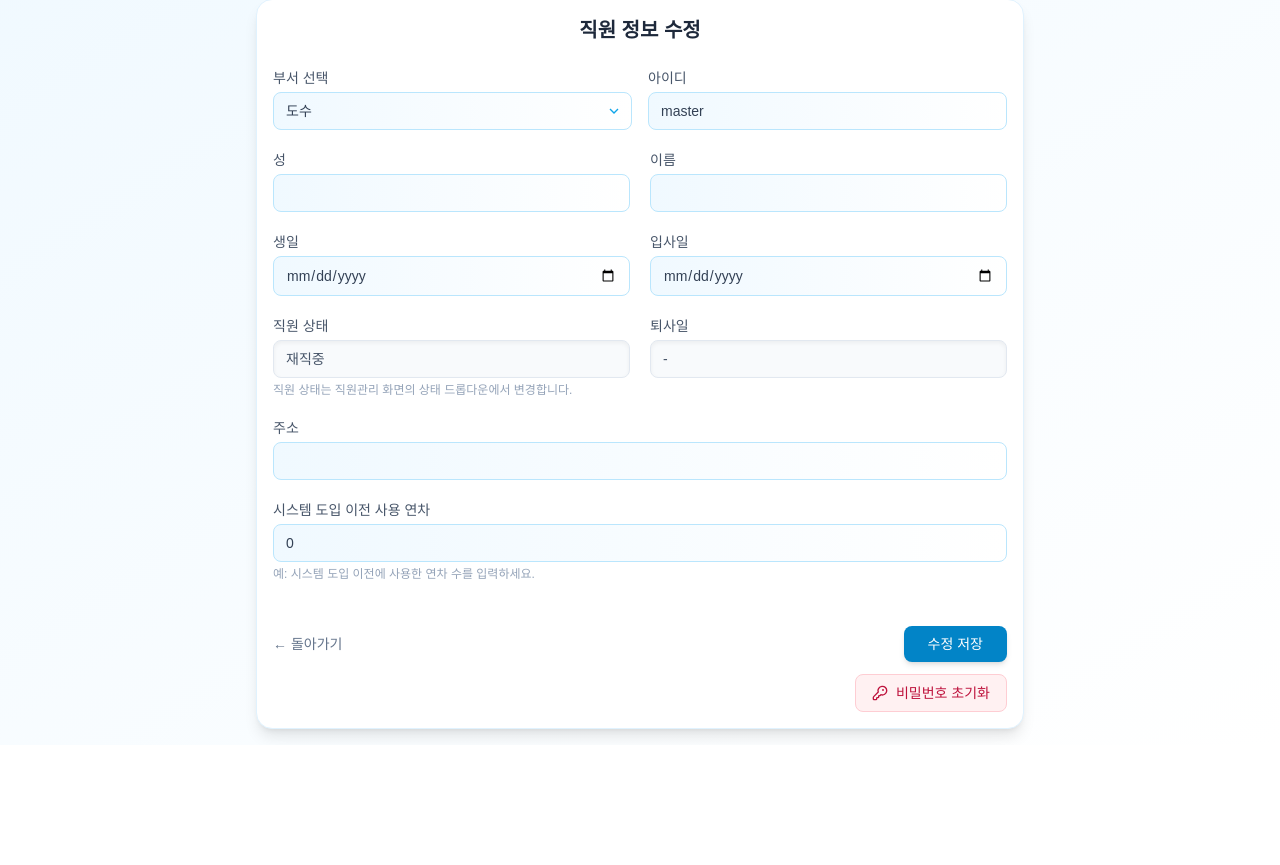
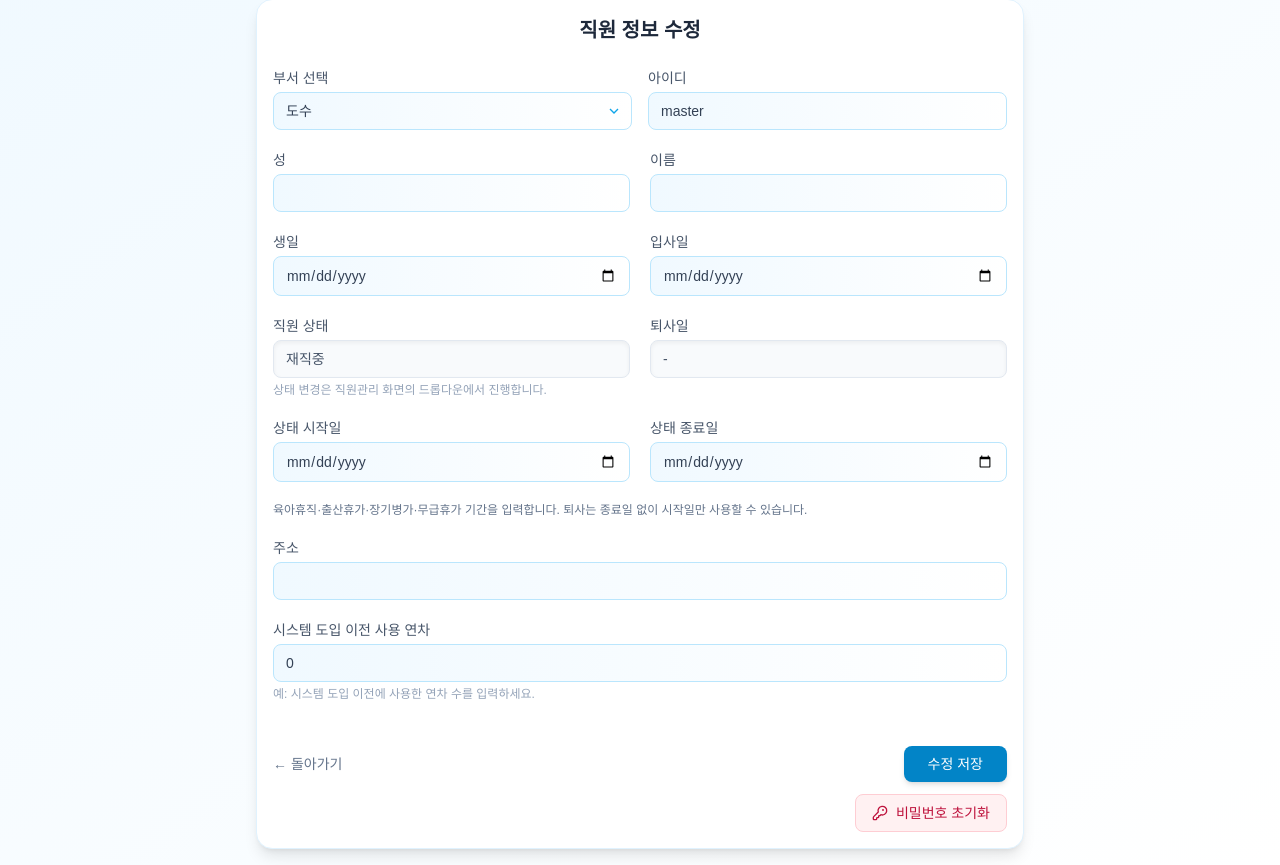
Before and after one commit to wjswk28/gaja_vacation_system, a Flask app: page /employee/edit/1 in a window 1280 px wide. Shown: the part 73-938 px from the top of the page. Before the commit the page ends 814 px from the top, so only its background shows below. Run offline with Flask 3, Linux system fonts and the light colour scheme; a user stored in the database is signed in; some libraries are stand-ins or nearby versions.

Commit message:
Update edit_employee.html

```diff
--- a/app/templates/edit_employee.html
+++ b/app/templates/edit_employee.html
@@ -84,18 +84,20 @@
              class="w-full border border-sky-200 bg-gradient-to-r from-sky-50 to-white rounded-lg px-3 py-2 text-sm focus:ring-2 focus:ring-sky-400 focus:border-sky-400 transition" required>
     </div>
 
-    <!-- ✅ 직원 상태: 직원관리 테이블에서만 변경 -->
+    <!-- ✅ 현재 직원 상태 -->
     <div>
       <label class="block text-sm font-medium text-slate-600 mb-1">
         직원 상태
       </label>
+
       <input type="text"
             value="{{ employee.employment_status or '재직중' }}"
             disabled
             class="w-full border border-slate-200 rounded-lg px-3 py-2
                     text-sm bg-slate-50 text-slate-600 shadow-inner">
+
       <p class="text-xs text-slate-400 mt-1">
-        직원 상태는 직원관리 화면의 상태 드롭다운에서 변경합니다.
+        상태 변경은 직원관리 화면의 드롭다운에서 진행합니다.
       </p>
     </div>
 
@@ -104,12 +106,54 @@
       <label class="block text-sm font-medium text-slate-600 mb-1">
         퇴사일
       </label>
+
       <input type="text"
             value="{{ employee.resign_date.strftime('%Y-%m-%d') if employee.resign_date else '-' }}"
             disabled
             class="w-full border border-slate-200 rounded-lg px-3 py-2
                     text-sm bg-slate-50 text-slate-600 shadow-inner">
     </div>
+
+    {% if can_manage_status %}
+      <!-- ✅ 상태 시작일 -->
+      <div>
+        <label class="block text-sm font-medium text-slate-600 mb-1">
+          상태 시작일
+        </label>
+
+        <input type="date"
+              name="status_start_date"
+              value="{{ employee.status_start_date.strftime('%Y-%m-%d') if employee.status_start_date else '' }}"
+              class="w-full border border-sky-200
+                      bg-gradient-to-r from-sky-50 to-white
+                      rounded-lg px-3 py-2 text-sm
+                      focus:ring-2 focus:ring-sky-400
+                      focus:border-sky-400 transition">
+      </div>
+
+      <!-- ✅ 상태 종료일 -->
+      <div>
+        <label class="block text-sm font-medium text-slate-600 mb-1">
+          상태 종료일
+        </label>
+
+        <input type="date"
+              name="status_end_date"
+              value="{{ employee.status_end_date.strftime('%Y-%m-%d') if employee.status_end_date else '' }}"
+              class="w-full border border-sky-200
+                      bg-gradient-to-r from-sky-50 to-white
+                      rounded-lg px-3 py-2 text-sm
+                      focus:ring-2 focus:ring-sky-400
+                      focus:border-sky-400 transition">
+      </div>
+
+      <div class="md:col-span-2">
+        <p class="text-xs text-slate-500">
+          육아휴직·출산휴가·장기병가·무급휴가 기간을 입력합니다.
+          퇴사는 종료일 없이 시작일만 사용할 수 있습니다.
+        </p>
+      </div>
+    {% endif %}
 
     <!-- ✅ 주소 -->
     <div class="md:col-span-2">
```
